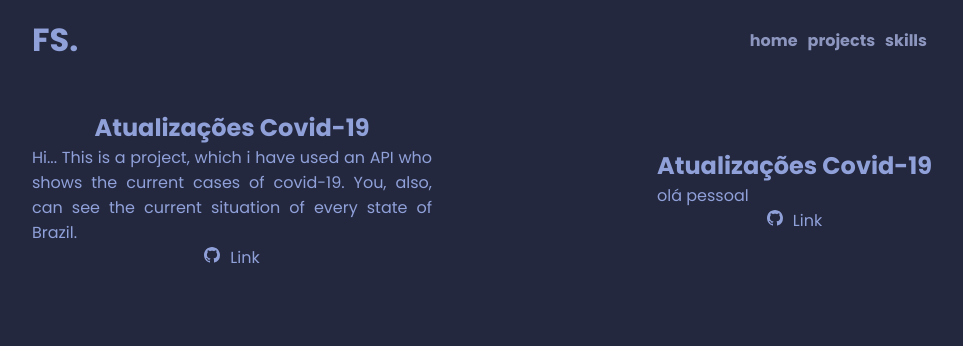
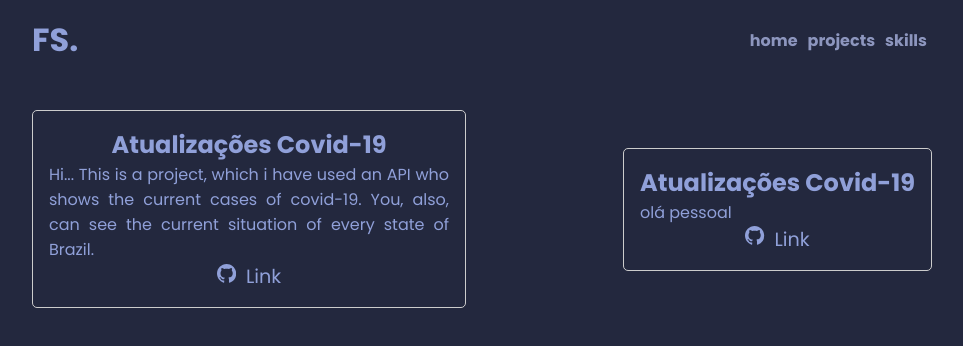
Before and after one commit to fabriciofsn/brand-new-portfolio, a React (Create React App) app: page /projects in a window 1280 px wide. Shown: the top 346 px of the page, without its empty margins (158-1121 px from the left). Built offline with nearby package versions, Linux system fonts and the light colour scheme.

Commit message:
styled-added

```diff
--- a/src/components/DivProjects.js
+++ b/src/components/DivProjects.js
@@ -2,7 +2,9 @@ import React from "react";
 
 const Div = ({ title, quote, icon, ...props }) => {
   return (
-    <div>
+    <div
+      style={{ border: "1px solid #ccc", borderRadius: "5px", padding: "1rem" }}
+    >
       <h2>{title}</h2>
       <p>{quote}</p>
       <a title="Link github" target="_blank" href={props.github}>
--- a/src/styles/Projects.js
+++ b/src/styles/Projects.js
@@ -22,5 +22,6 @@ export const SectionWrapper = styled.section`
     text-decoration: none;
     margin: 0 5px;
     color: #90a0d9;
+    font-size: 1.2rem;
   }
 `;
```
